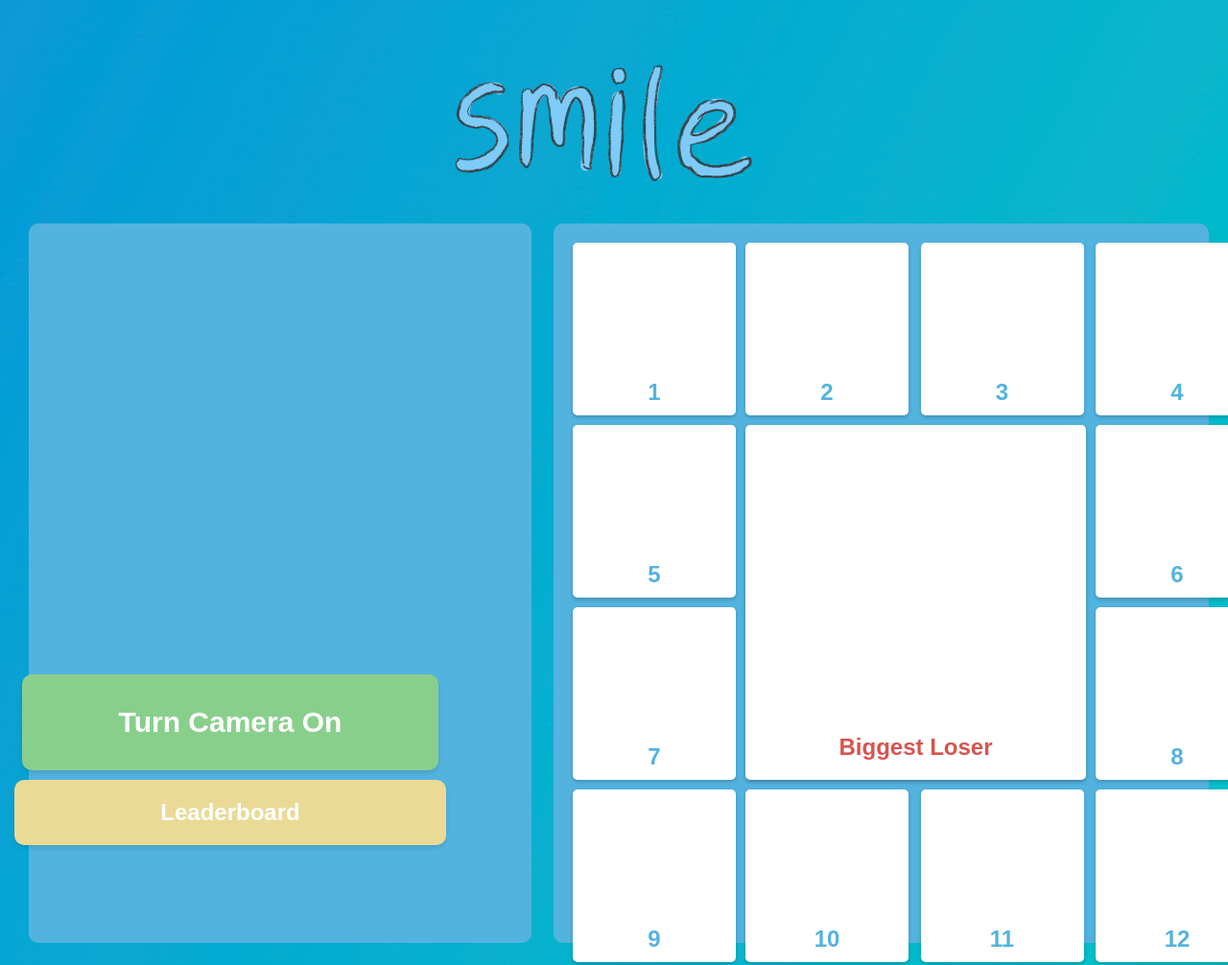
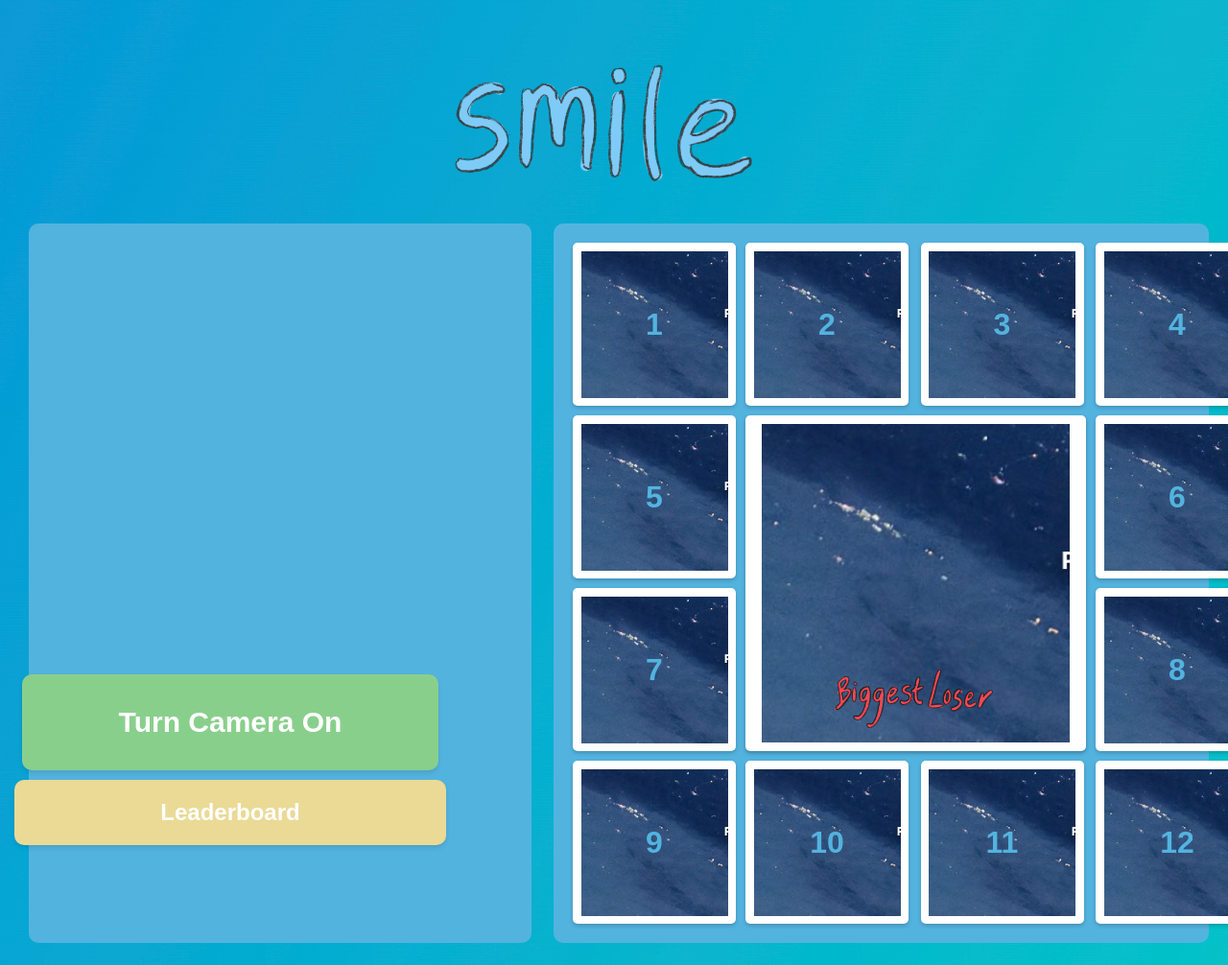
Before and after one commit to JoshdRod/Obsessive-Smiling-Camera, a plain HTML site: page scrapscrap.html in a window 1280 px wide. Shown: the top 1006 px of the page at 96% size. Drawn offline with Linux system fonts and the light colour scheme; a web font is replaced by a local one.

Commit message:
done images

```diff
--- a/scrapscrap.html
+++ b/scrapscrap.html
@@ -108,11 +108,26 @@
       box-shadow: 0 2px 4px rgba(0, 0, 0, 0.2); /* Subtle shadow */
       display: flex;
       justify-content: center; /* Center content horizontally */
-            align-items: flex-end; /* Align content to the bottom */
-            padding-bottom: 10px; /* Adds space between the number and the bottom */
-            font-size: 1.5em; /* Adjust text size */
-            color: #53b3df ; /* Blue text color */
+      align-items: center; /* Center content vertically */
+      position: relative; /* To position the image behind the text */
+    }
+
+    .white-square img {
+      position: absolute; /* To place the image behind the text */
+      top: 5%;
+      left: 5%;
+      width: 90%; /* Slightly smaller than the container */
+      height: 90%;
+      object-fit: cover; /* Ensure the image covers the square */
+    }
+
+    /* Text inside the white squares */
+    .white-square p {
+      position: relative;
+      z-index: 1; /* Ensure the text is on top of the image */
+      font-size: 2em; /* Adjust text size */
       font-weight: bold;
+      color: #53b3df; /* Blue text color */
     }
 
     /* Style for the center square */
@@ -124,14 +139,28 @@
       box-shadow: 0 2px 4px rgba(0, 0, 0, 0.3); /* Larger shadow */
       grid-column: 2 / 4; /* Center it horizontally (spanning 2 columns) */
       grid-row: 2 / 4; /* Center it vertically (spanning 2 rows) */
-            margin-left: px;
       display: flex;
       justify-content: center;
-            align-items: flex-end;
-            padding-bottom: 20px;
-            font-size: 1.5em;
-            color: #d9534f; /* Red color */
-            font-weight: bold;
+      align-items: center;
+      padding: 0; /* Remove padding to make sure image fits inside */
+      position: relative;
+    }
+
+    .center-square img:first-of-type {
+      width: 95%; /* Slightly smaller for even fitting */
+      height: 95%;
+      object-fit: contain; /* Ensures the image fits inside evenly */
+      border-radius: 5px; /* Optional: rounded corners */
+    }
+
+    /* Animated overlay image positioned near the bottom of the center square */
+    .center-overlay {
+      position: absolute;
+      bottom: 5%;
+      left: 50%;
+      transform: translateX(-50%);
+      width: 50%; /* Adjust size as needed */
+      height: auto;
     }
 
     .container {
@@ -200,20 +229,60 @@
     <div class="small-blue-background"></div>
     <!-- New red background container parallel to the blue one -->
     <div class="small-red-background">
-            <!-- Adding 12 small white squares plus one larger square in the center -->
-            <div class="white-square">1</div>
-            <div class="white-square">2</div>
-            <div class="white-square">3</div>
-            <div class="white-square">4</div>
-            <div class="white-square">5</div>
-            <div class="white-square">6</div>
-            <div class="white-square">7</div>
-            <div class="white-square">8</div>
-            <div class="white-square">9</div>
-            <div class="white-square">10</div>
-            <div class="white-square">11</div>
-            <div class="white-square">12</div>
-            <div class="center-square">Biggest Loser</div> <!-- This is the center square -->
+      <!-- 12 small white squares with images and numbers -->
+      <div class="white-square">
+        <img src="face.png" alt="Face Image">
+        <p>1</p>
+      </div>
+      <div class="white-square">
+        <img src="face.png" alt="Face Image">
+        <p>2</p>
+      </div>
+      <div class="white-square">
+        <img src="face.png" alt="Face Image">
+        <p>3</p>
+      </div>
+      <div class="white-square">
+        <img src="face.png" alt="Face Image">
+        <p>4</p>
+      </div>
+      <div class="white-square">
+        <img src="face.png" alt="Face Image">
+        <p>5</p>
+      </div>
+      <div class="white-square">
+        <img src="face.png" alt="Face Image">
+        <p>6</p>
+      </div>
+      <div class="white-square">
+        <img src="face.png" alt="Face Image">
+        <p>7</p>
+      </div>
+      <div class="white-square">
+        <img src="face.png" alt="Face Image">
+        <p>8</p>
+      </div>
+      <div class="white-square">
+        <img src="face.png" alt="Face Image">
+        <p>9</p>
+      </div>
+      <div class="white-square">
+        <img src="face.png" alt="Face Image">
+        <p>10</p>
+      </div>
+      <div class="white-square">
+        <img src="face.png" alt="Face Image">
+        <p>11</p>
+      </div>
+      <div class="white-square">
+        <img src="face.png" alt="Face Image">
+        <p>12</p>
+      </div>
+      <!-- Center square with animated biggest looser overlay -->
+      <div class="center-square">
+        <img src="face.png" alt="Face Image">
+        <img src="looser1.png" alt="Animated Looser" class="center-overlay" id="animatedLooser">
+      </div>
     </div>
     <video id="video" autoplay></video>
   </div>
@@ -226,7 +295,7 @@
   </div>
 
   <div class="blue-background">
-        <img src="looser1.png" alt="Looser Image" style="max-width: 100%; height: auto;">
+    <img src="smile1.png" alt="Looser Image" style="max-width: 20%; height: auto;">
   </div>
 
   <script>
@@ -247,7 +316,7 @@
           video.srcObject = stream; // Set the stream to the video element
 
           // Add shadow after camera is turned on
-                    video.style.boxShadow = '0 4px 8px rgba(0,0,0,0.1)'; // Add shadow
+          video.style.boxShadow = '0 4px 8px rgba(0,0,0,0.1)';
         })
         .catch((error) => {
           console.log("Error accessing camera: ", error);
@@ -256,16 +325,19 @@
     }
 
     // JavaScript to change the title image every 0.5 seconds
-        let currentImage = 1;  // Start with the first image
-
-        // Function to change the image
+    let currentImage = 1;
     function changeImage() {
-            currentImage = (currentImage === 1) ? 2 : 1;  // Toggle between 1 and 2
+      currentImage = (currentImage === 1) ? 2 : 1;
       document.getElementById('titleImage').src = currentImage === 1 ? '1ani.png' : '2ani.png';
     }
+    setInterval(changeImage, 400);
 
-        // Change image every 0.5 seconds
-        setInterval(changeImage, 400);
+    // Animate the biggest looser overlay inside the center square
+    let currentLooser = 1;
+    setInterval(() => {
+      currentLooser = (currentLooser === 1) ? 2 : 1;
+      document.getElementById('animatedLooser').src = currentLooser === 1 ? 'looser1.png' : 'looser2.png';
+    }, 400);
   </script>
 
 </body>
```
Also changed, not shown: face.png (added). Lines whose indentation alone changed are shown as unchanged.
